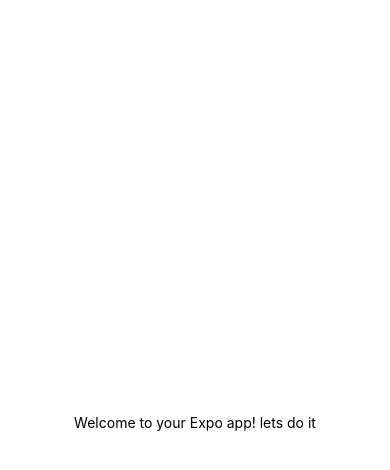
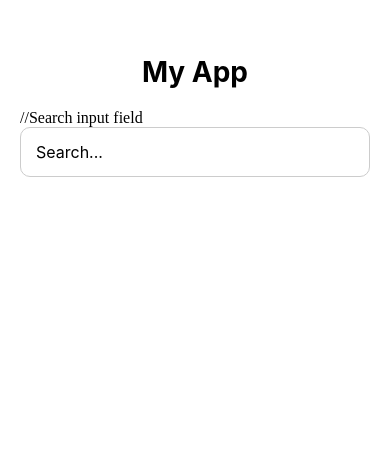
Before and after one commit to arianasutton560/Mobile-App-Project, a React Native app: screen / in a window 390 px wide. Shown: the top 470 px of the page. Built offline with nearby package versions, Linux system fonts and the light colour scheme.

Commit message:
initial running app

```diff
--- a/App.js
+++ b/App.js
@@ -1,19 +1,6 @@
 import { StyleSheet, Text, View } from 'react-native';
+import Home from './screens/Home';
 
 export default function App() {
-  return (
-    <View style={styles.container}>
-      <Text>Welcome to your Expo app!
-        lets do it
-      </Text>
-    </View>
-  );
+    return <Home />;
 }
-
-const styles = StyleSheet.create({
-  container: {
-    alignItems: 'center',
-    flex: 1,
-    justifyContent: 'center',
-  },
-});
--- /dev/null
+++ b/screens/Home.js
@@ -0,0 +1,53 @@
+import React, { useState } from 'react';
+import {
+  View,
+  Text,
+  TextInput,
+  StyleSheet,
+} from 'react-native';
+
+export default function Home() {
+    //keeps track of the search input
+  const [searchText, setSearchText] = useState('');
+
+  return (
+    <View style={styles.container}>
+
+      <Text style={styles.title}>My App</Text>
+
+      //Search input field
+      <TextInput
+        style={styles.searchInput}
+        placeholder="Search..."
+        value={searchText}
+        onChangeText={setSearchText}
+      />
+
+    </View>
+  );
+}
+
+const styles = StyleSheet.create({
+  container: {
+    flex: 1,
+    padding: 20,
+    paddingTop: 55,
+    backgroundColor: '#fff',
+  },
+
+  title: {
+    fontSize: 28,
+    fontWeight: 'bold',
+    marginBottom: 20,
+    textAlign: 'center',
+  },
+
+  searchInput: {
+    height: 50,
+    borderWidth: 1,
+    borderColor: '#ccc',
+    borderRadius: 10,
+    paddingHorizontal: 15,
+    fontSize: 16,
+  },
+});
```
